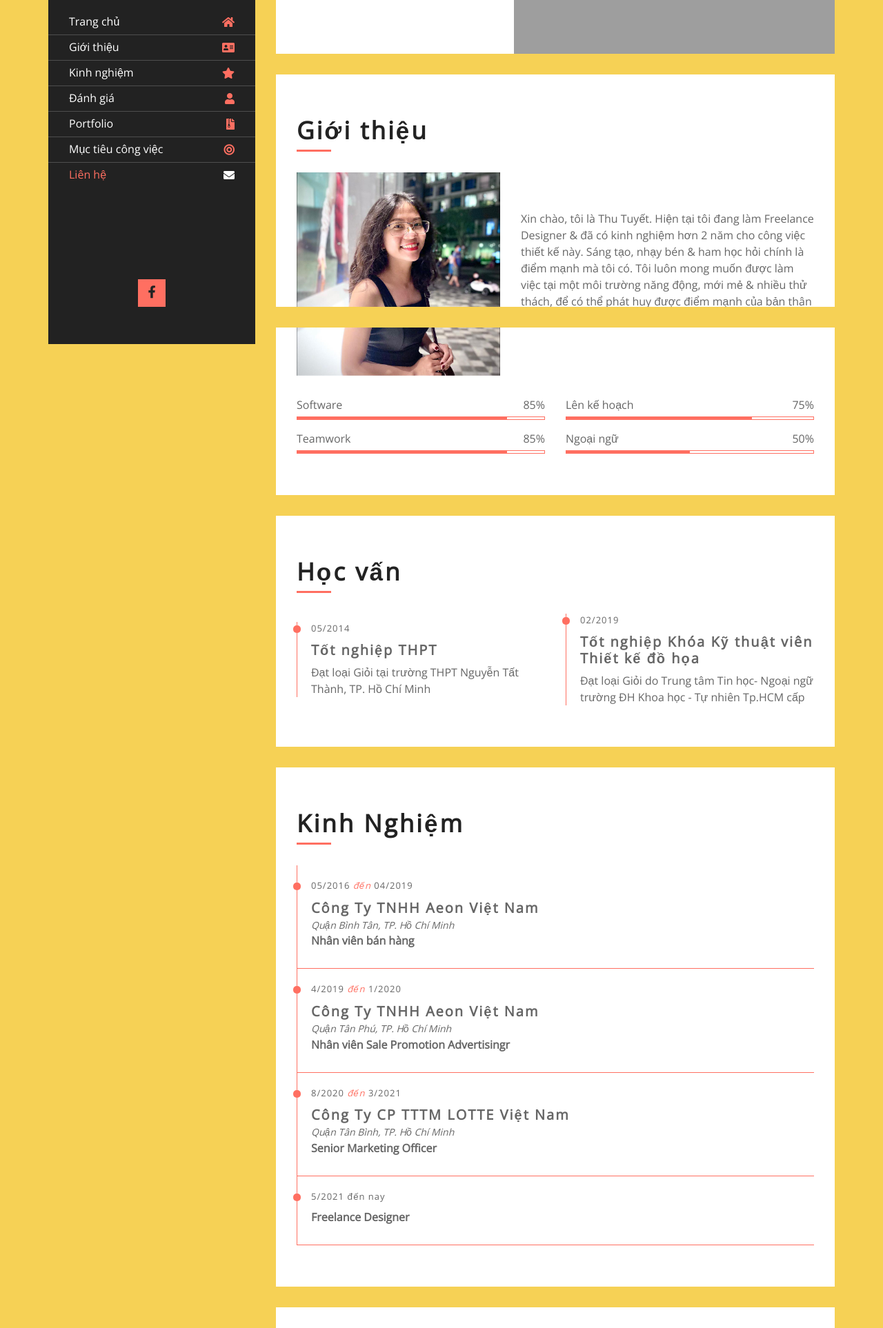
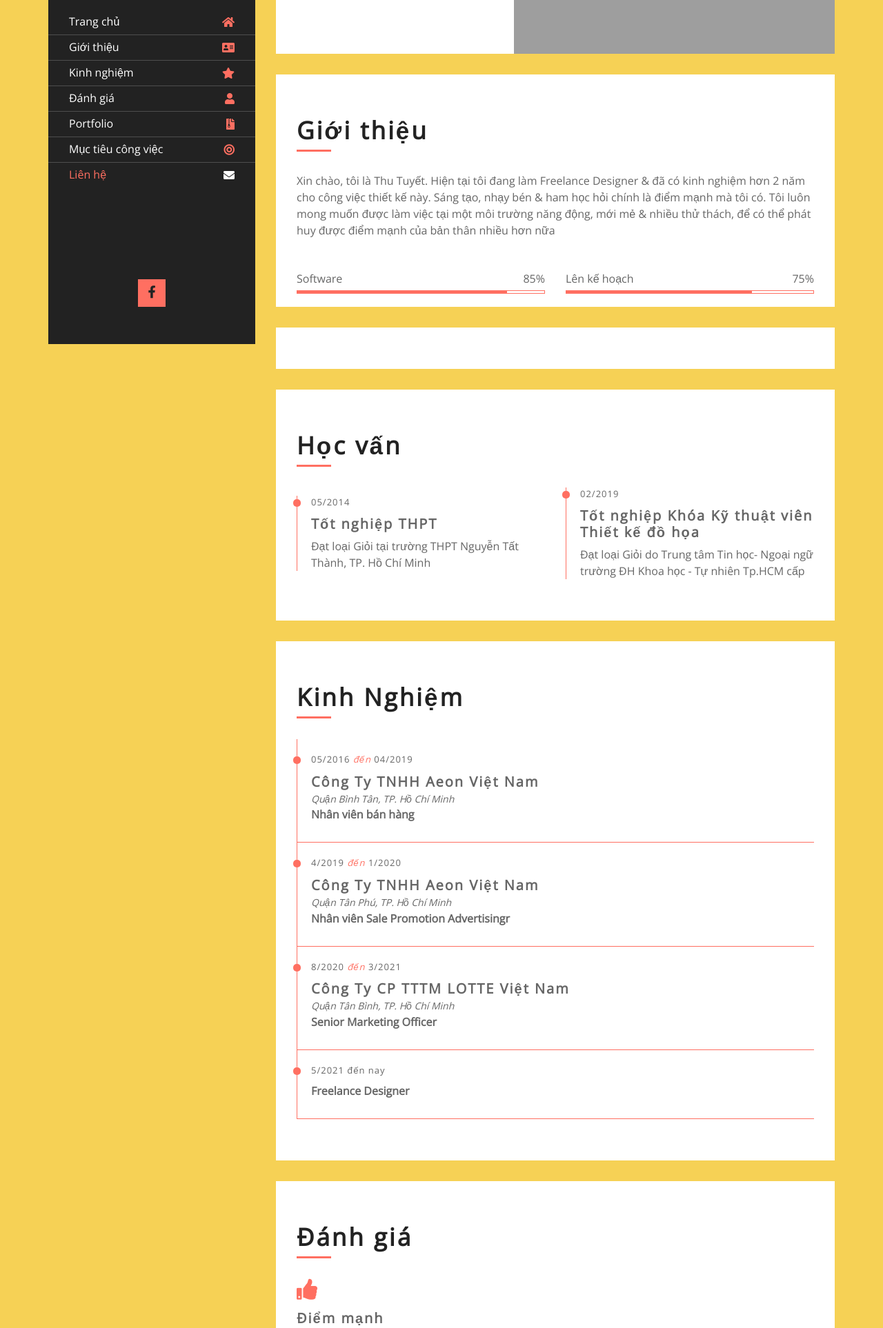
Before and after one commit to nevergone100/thutuyet, a Django app: page / in a window 1280 px wide. Shown: the part 325-2251 px from the top of the page at 69% size. Run offline with Django 3.2, Linux system fonts and the light colour scheme; some libraries are stand-ins or nearby versions; grey boxes are pictures that could not be loaded.

Commit message:
Update index.html

```diff
--- a/hoso/templates/hoso/index.html
+++ b/hoso/templates/hoso/index.html
@@ -97,10 +97,8 @@
                             <h2>Giới thiệu</h2>
                         </div>
                         <div class="row align-items-center">
-                            <div class="col-md-6 col-lg-5">
-                                <img src="{% static 'hoso/img/pate.jpg' %}" alt="Image">
-                            </div>
-                            <div class="col-md-6 col-lg-7">
+
+                            <div class="col-md-12 col-lg-12">
                                 <p>
                                     Xin chào, tôi là Thu Tuyết. Hiện tại tôi đang làm Freelance Designer & đã có kinh nghiệm hơn 2 năm cho công việc thiết kế này. Sáng tạo, nhạy bén & ham học hỏi chính là điểm mạnh mà tôi có. Tôi luôn mong muốn được làm việc tại một môi trường năng động, mới mẻ & nhiều thử thách, để có thể phát huy được điểm mạnh của bản thân nhiều hơn nữa
                                 </p>
```
